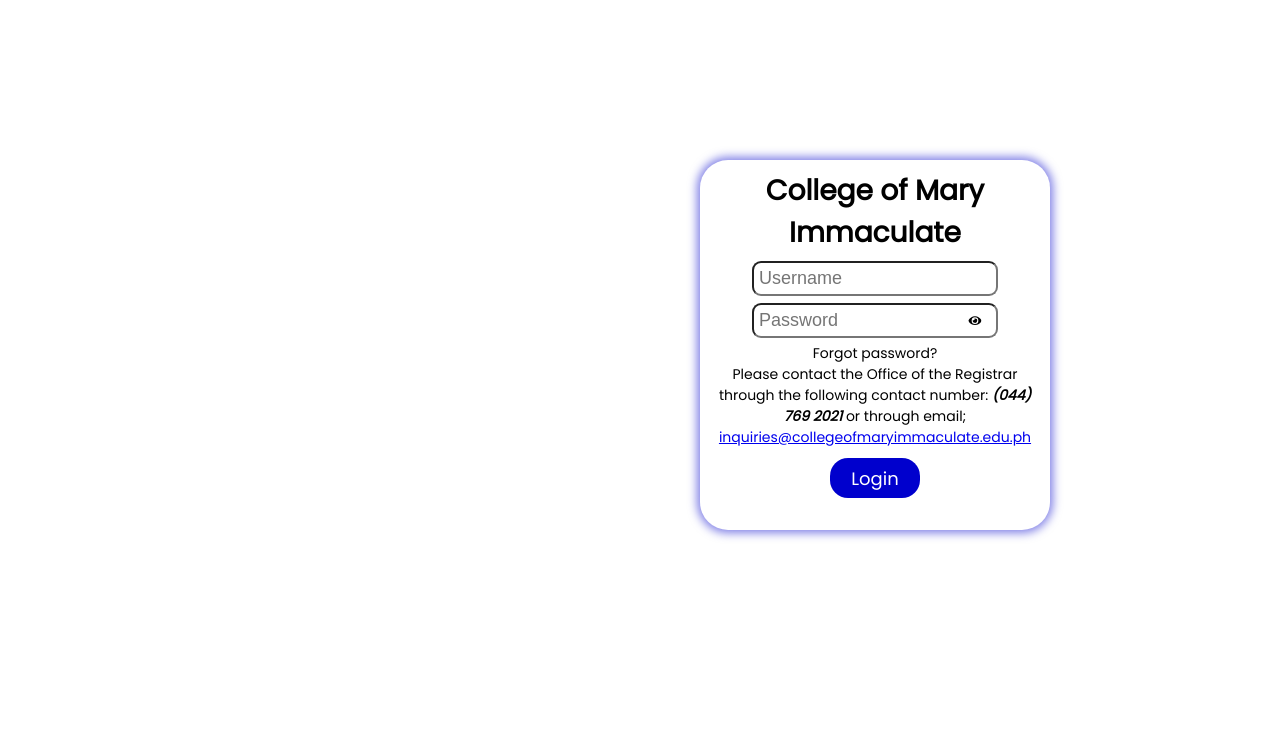
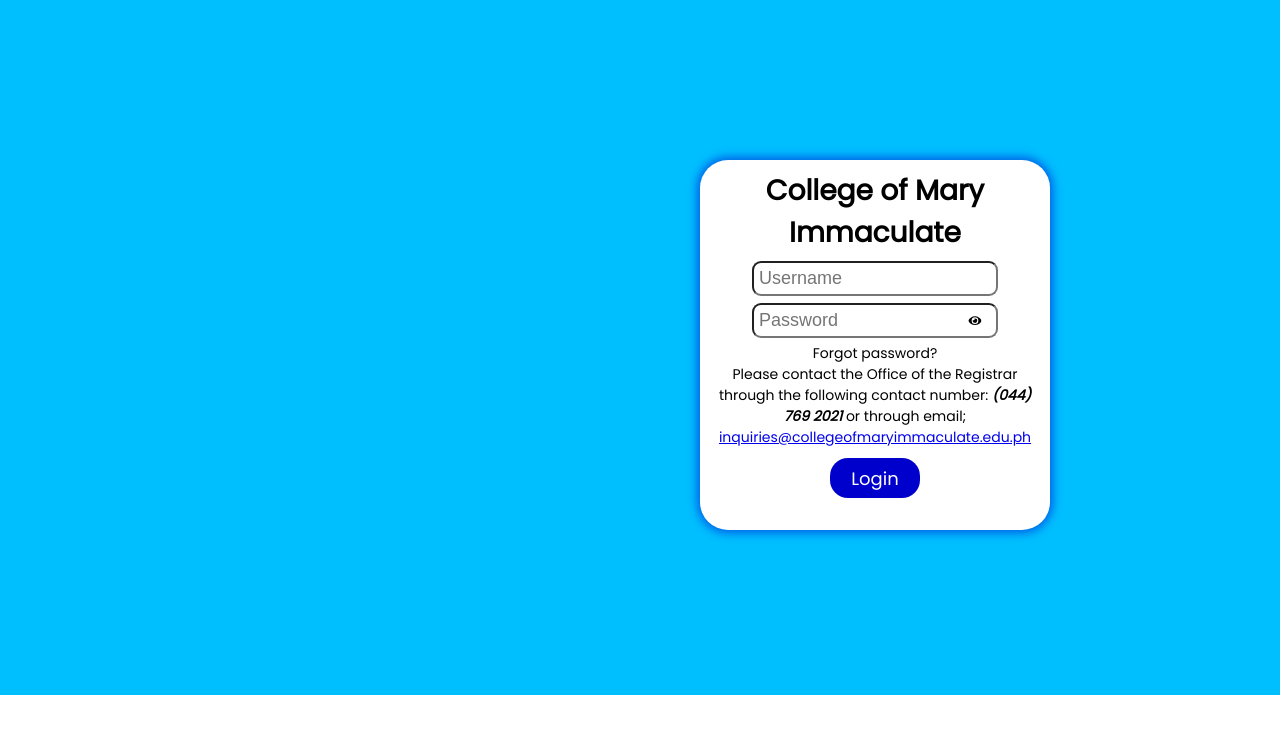
Before and after one commit to wilsterdc/CSIMS, a React (Create React App) app: page /profile in a window 1280 px wide. Shown: the top 734 px of the page. Built offline with nearby package versions, Linux system fonts and the light colour scheme.

Commit message:
:rocket: to the :moon:

```diff
--- a/src/components/Login.css
+++ b/src/components/Login.css
@@ -21,6 +21,7 @@
     float: right;
     text-align: center;
     font-size: 28px;
+    background-color: #fff;
     /* justify-content: space-around;
     display: flex;
     flex-direction: column; */
@@ -86,6 +87,11 @@
     color: #0000cd;
 }
 
+.container {
+    background-color: #00bfff;
+    height: 695px;
+}
+
 
 @media screen and (max-width: 768px) {
     .cover {
--- a/src/components/Login.js
+++ b/src/components/Login.js
@@ -64,7 +64,7 @@
     };
 
   return (
-    <div>
+    <div className = 'container'>
         <div className = 'cover'>
             <h4>College of Mary Immaculate</h4>
             <form onSubmit = {handleSubmit}>
```
